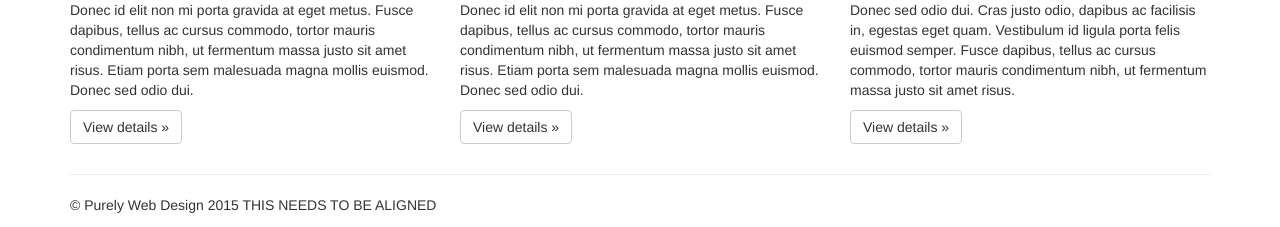
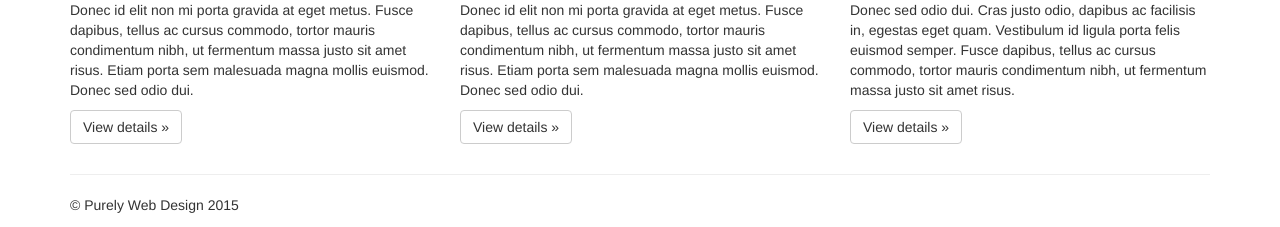
Before and after one commit to tonyedwardspz/grameen-website, a PHP site: page / in a window 1280 px wide. Shown: the part 573-800 px from the top of the page. Run offline with PHP 8.4, Linux system fonts and the light colour scheme.

Commit message:
update copyright text
update copyright text

```diff
--- a/footer.php
+++ b/footer.php
@@ -1,4 +1,4 @@
-			<p>&copy; Purely Web Design 2015  THIS NEEDS TO BE ALIGNED</p>
+			<p>&copy; Purely Web Design 2015</p>
     </div> <!-- /container -->
 
     <!-- Scripts -->
--- a/header.php
+++ b/header.php
@@ -7,7 +7,7 @@
     <!-- The above 3 meta tags must come first in the head -->
 
     <title>Grameen Tandoori Restaurant</title>
-<!-- MJC TODO - Put in meta tags here (intentionally indented leftwise to stand out as a TO DO - realign/ remove when done-->
+<!-- MJC TODO - Put in meta tags here (intentionally indented leftwise to stand out as a TO DO - realign/ remove when done -->
     <meta name="description" content="<?php echo $metaTag; ?>">
     <meta name="author" content="PurelyWebDesign">
 
```
